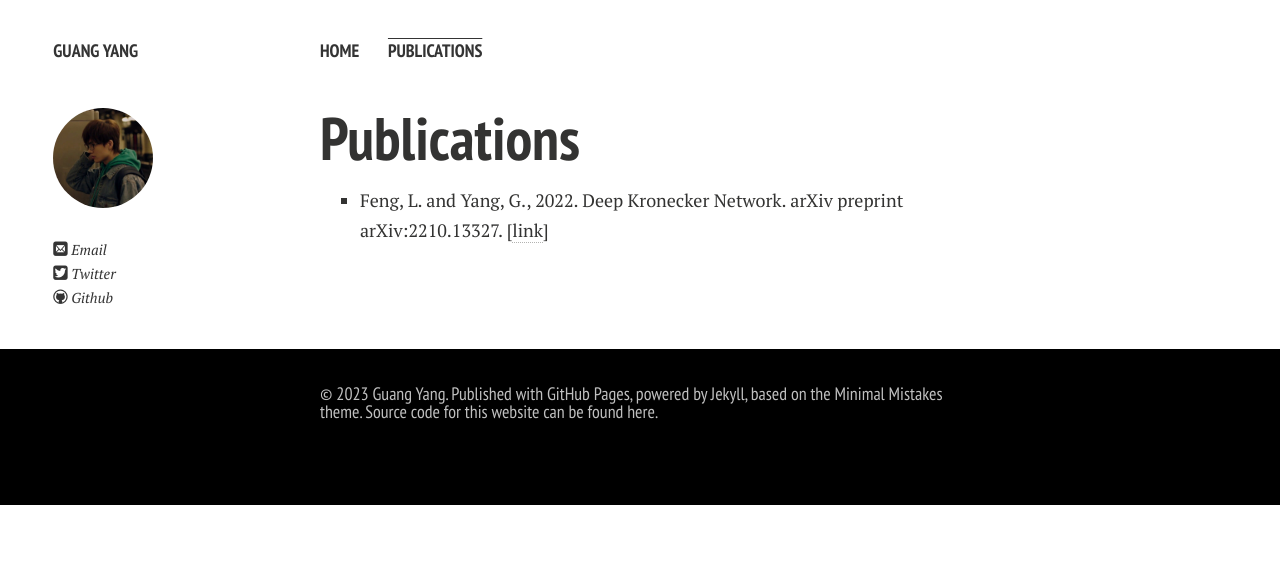
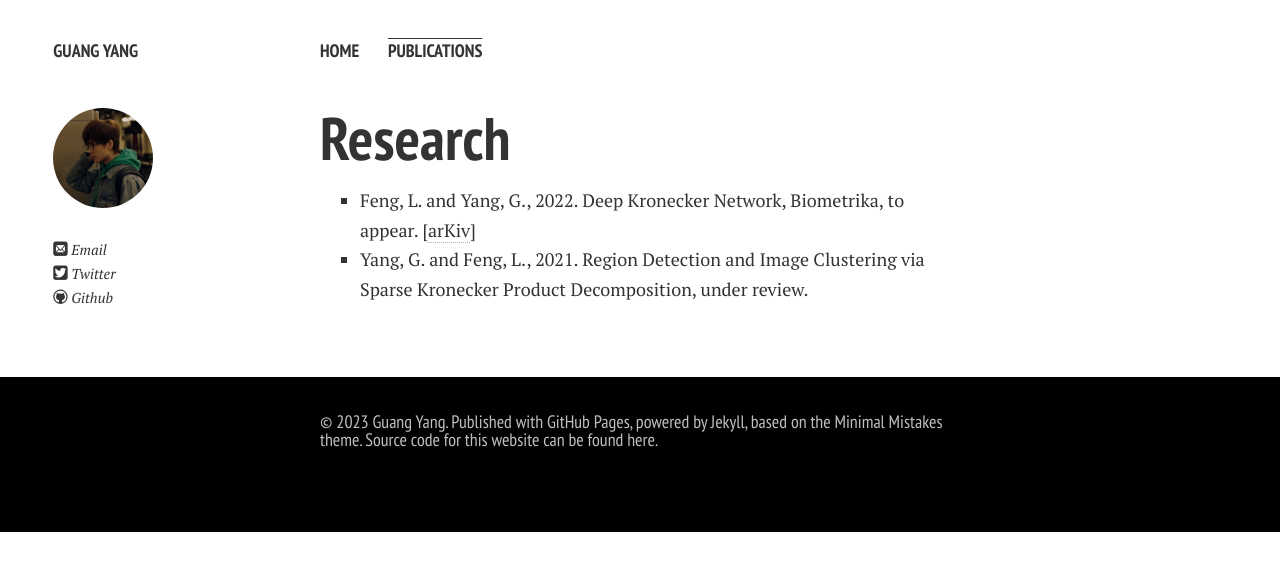
Before and after one commit to YLKnight/YLKnight.github.io, a Jekyll site: the page built from publications.md, in a window 1280 px wide. Shown: the top 571 px of the page. Built offline with Jekyll 4.4.1, drawn with Linux system fonts in a browser that asks for light colours; nearby versions of some CDN libraries; comment, search, counter and statistics services are not loaded; a style sheet for code colours, icons or effects is not loaded.

Commit message:
Update publications.md

```diff
--- a/publications.md
+++ b/publications.md
@@ -4,6 +4,7 @@
 title: Publications
 ---
 
-# Publications
+# Research
 
-- Feng, L. and Yang, G., 2022. Deep Kronecker Network. arXiv preprint arXiv:2210.13327. [[link](https://arxiv.org/abs/2210.13327)]
+- Feng, L. and Yang, G., 2022. Deep Kronecker Network, Biometrika, to appear. [[arKiv](https://arxiv.org/abs/2210.13327)]
+- Yang, G. and Feng, L., 2021. Region Detection and Image Clustering via Sparse Kronecker Product Decomposition, under review.
```
